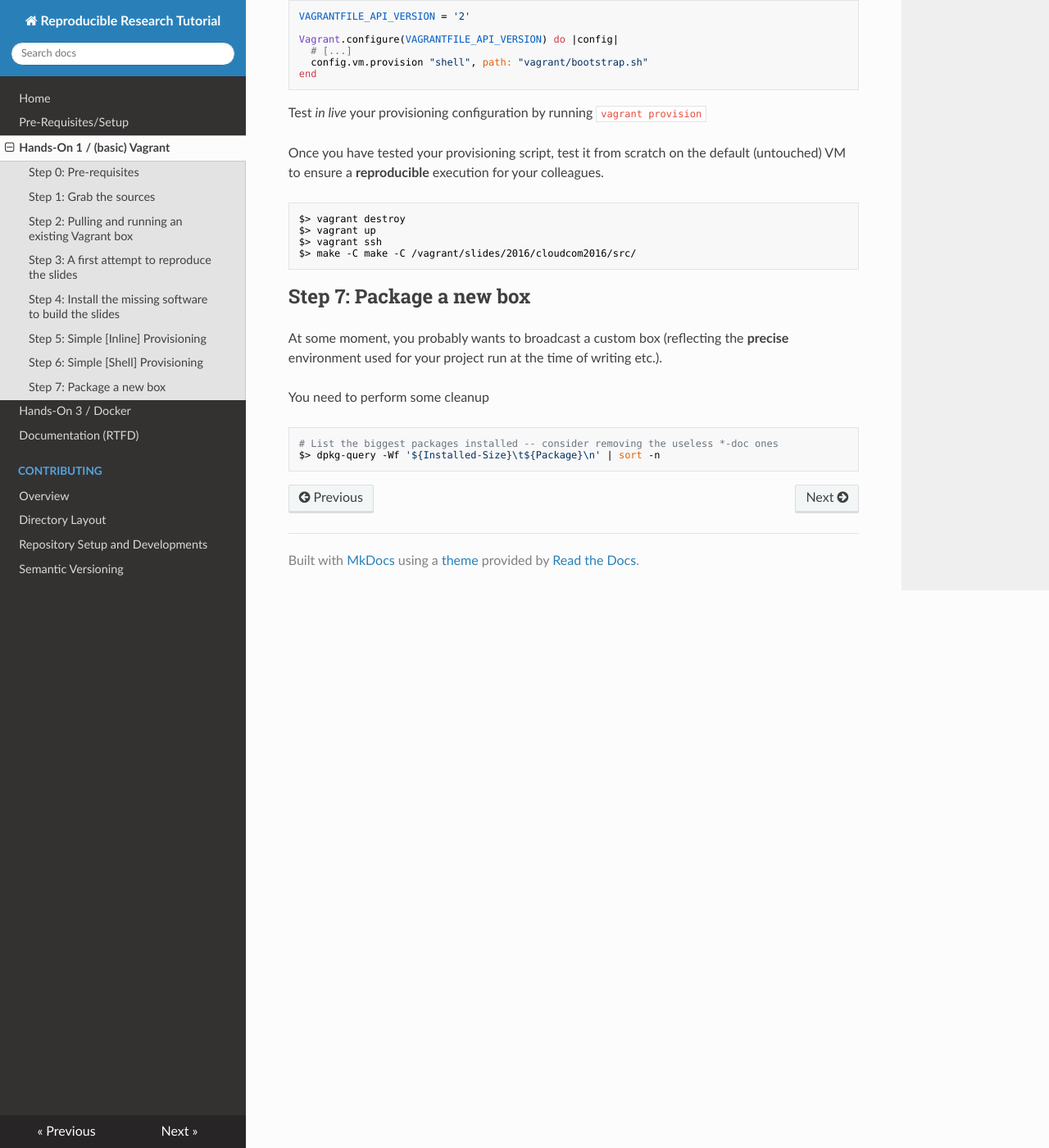
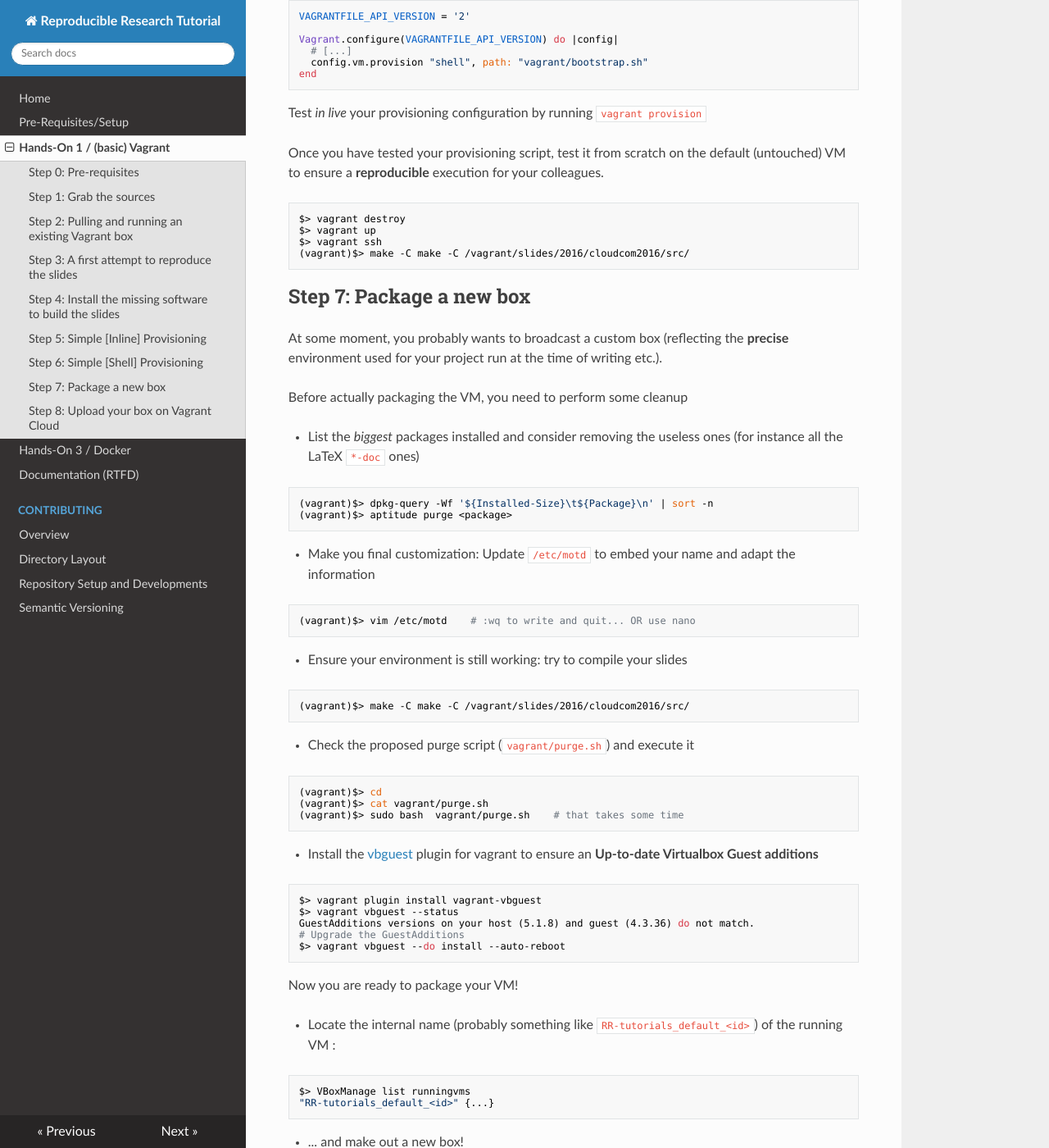
Before and after one commit to Falkor/RR-tutorials, an MkDocs documentation site: the page built from docs/hands-on-01.md, in a window 1280 px wide and 1400 px high, scrolled down 4566 px. Shown: the whole window at 82% size. Built offline with MkDocs 1.6.1, drawn with Linux system fonts in a browser that asks for light colours; nearby versions of some CDN libraries; old or Windows-style settings are respelled for this version of MkDocs; some of the changed text lies outside the part shown.

Commit message:
end vagrant
Signed-off-by: Sebastien Varrette <Sebastien.Varrette@uni.lu>

```diff
--- a/docs/hands-on-01.md
+++ b/docs/hands-on-01.md
@@ -137,8 +137,8 @@ Make a first try -- it __should fail__:
 ~~~bash
 $> vagrant up
 $> vagrant ssh
-$> cd /vagrant/slides/2016/cloudcom2016/src
-$> make
+(vagrant)$> cd /vagrant/slides/2016/cloudcom2016/src
+(vagrant)$> make
 ~~~
 
 So you will need to install the prerequisite software environment necessary to build these slides
@@ -190,7 +190,7 @@ Once you have tested your inline provisioning and you consider it complete, test
 $> vagrant destroy
 $> vagrant up
 $> vagrant ssh
-$> make -C make -C /vagrant/slides/2016/cloudcom2016/src/
+(vagrant)$> make -C make -C /vagrant/slides/2016/cloudcom2016/src/
 ~~~
 
 ## Step 6: Simple [Shell] Provisioning
@@ -222,16 +222,94 @@ Once you have tested your provisioning script, test it from scratch on the defau
 $> vagrant destroy
 $> vagrant up
 $> vagrant ssh
-$> make -C make -C /vagrant/slides/2016/cloudcom2016/src/
+(vagrant)$> make -C make -C /vagrant/slides/2016/cloudcom2016/src/
 ~~~
 
 ## Step 7: Package a new box
 
 At some moment, you probably wants to broadcast a custom box (reflecting the **precise** environment used for your project run at the time of writing etc.).
 
-You need to perform some cleanup
+Before actually packaging the VM, you need to perform some cleanup
+
+* List the _biggest_ packages installed and  consider removing the useless ones (for instance all the LaTeX  `*-doc` ones)
 
 ~~~bash
-# List the biggest packages installed -- consider removing the useless *-doc ones
-$> dpkg-query -Wf '${Installed-Size}\t${Package}\n' | sort -n
+(vagrant)$> dpkg-query -Wf '${Installed-Size}\t${Package}\n' | sort -n
+(vagrant)$> aptitude purge <package>
 ~~~
+
+* Make you final customization: Update `/etc/motd` to embed your name and adapt the information
+
+~~~bash
+(vagrant)$> vim /etc/motd    # :wq to write and quit... OR use nano
+~~~
+
+* Ensure your environment is still working: try to compile your slides
+
+~~~bash
+(vagrant)$> make -C make -C /vagrant/slides/2016/cloudcom2016/src/
+~~~
+
+* Check the proposed purge script (`vagrant/purge.sh`) and execute it
+
+~~~bash
+(vagrant)$> cd
+(vagrant)$> cat vagrant/purge.sh
+(vagrant)$> sudo bash  vagrant/purge.sh    # that takes some time
+~~~
+
+* Install the [vbguest](https://github.com/dotless-de/vagrant-vbguest) plugin for vagrant to ensure an **Up-to-date Virtualbox Guest additions**
+
+~~~bash
+$> vagrant plugin install vagrant-vbguest
+$> vagrant vbguest --status
+GuestAdditions versions on your host (5.1.8) and guest (4.3.36) do not match.
+# Upgrade the GuestAdditions
+$> vagrant vbguest --do install --auto-reboot
+~~~
+
+Now you are ready to package your VM!
+
+* Locate the internal name (probably something like `RR-tutorials_default_<id>`) of the running VM :
+
+~~~bash
+$> VBoxManage list runningvms
+"RR-tutorials_default_<id>" {...}
+~~~
+
+* ... and make out a new box!
+
+~~~bash
+$> vagrant package \
+   --base RR-tutorials_default_<id> --output <os>-<version>-<arch>.box
+~~~
+
+## Step 8: Upload your box on [Vagrant Cloud](http://vagrantcloud.com)
+
+
+* Now you can upload the generated box `<os>-<version>-<arch>.box` on [Vagrant Cloud](http://vagrantcloud.com)
+    - login and go on <https://atlas.hashicorp.com/vagrant>
+    - select **'New Box'**
+        * Enter the appropriate name `RR-tutorials`
+        * Fill the description: `Official Ubuntu Server 14.04 LTS for the Reproducible Research Tutorial of IEEE CloudCom 2016`
+    - select **'New version**
+        * Enter the [new] version number: `0.1`
+    - select **'New Box Provider'**
+        * Provider: `Virtualbox`
+        * `Upload` the generated box
+        * Select `Finish`
+     - Upon successful upload:  **release** the uploaded box
+        * by default it is unreleased
+
+Now people can use the `<yourlogin>/RR-tutorial` box to collect **your** box.
+
+Check it in another empty project
+
+~~~bash
+$> mkdir /tmp/myRR-project
+$> cd /tmp/myRR-project
+$> vagrant init <login>/RR-tutorials    # Adapt <login> to your login
+$> vagrant up
+~~~
+
+The good point is that if you release a new version of your environment, your collaborators will be automatically notified (the next time they perform a `vagrant up`) of a pending update
```
Also changed, not shown: slides/2016/cloudcom2016/src/__vagrant.md (+97 -41 lines), slides/2016/cloudcom2016/src/images/logo_puppet.png (added), slides/2016/cloudcom2016/src/images/logo_puppet_vertical.png (added), 1 other file.
